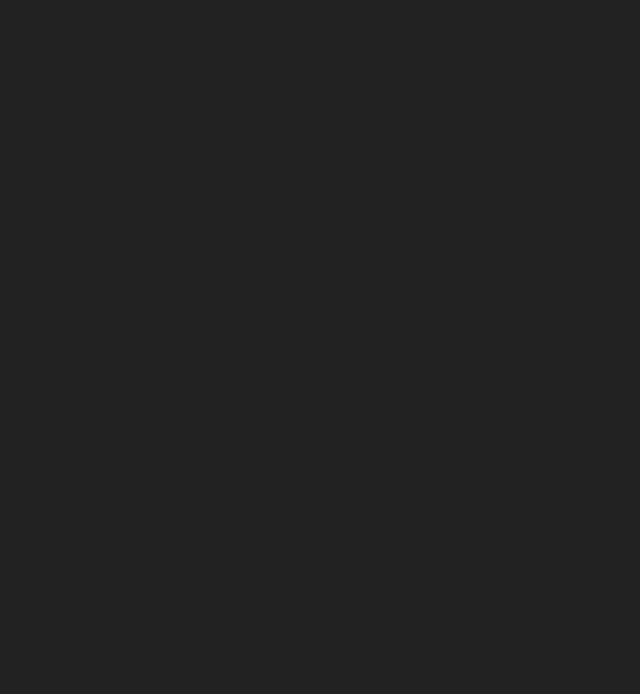
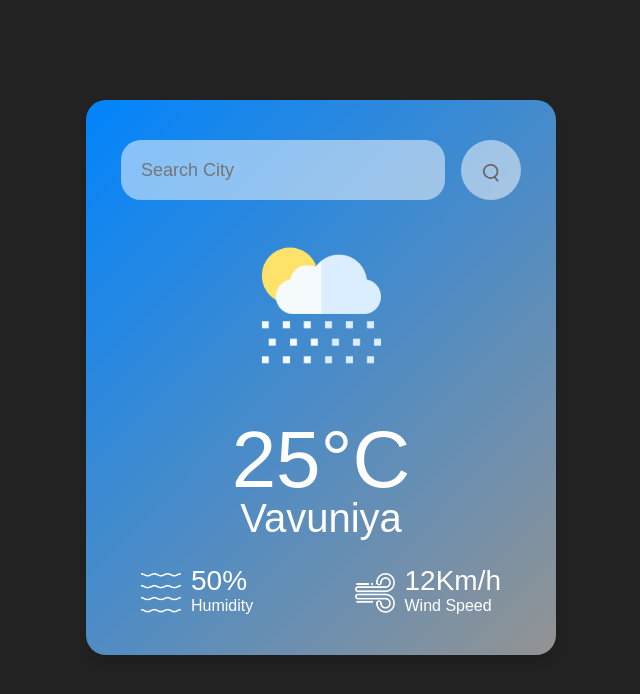
Before and after one commit to akaashsashiraj/Weatherapp, a plain HTML site: page index.html in a window 1280 px wide. Shown: the whole page, without its empty margins (319-959 px from the left). Drawn offline with Linux system fonts and the light colour scheme.

Commit message:
Design done

```diff
--- a/index.html
+++ b/index.html
@@ -9,5 +9,34 @@
 <body>
     <script src="script.js"> </script>
 
+    <div class="card">
+        <div class="search">
+            <input type="text" placeholder="Search City" id="search" spellcheck="false">
+            <button ><img src="images/search.png"></button>
+        </div>
+        <div class="weather">
+            <img src="images/rain.png" class="Weather-icon">
+            <h1 class="temp">25°C</h1>
+            <h2 class="city">Vavuniya</h2>
+            <div class="details">
+                <div class="col">
+                    <img src="images/humidity.png" >
+                    <div>
+                        <p class="humidity">50%</p>
+                        <p>Humidity</p>
+                    </div>
+            </div>
+            <div class="col">
+                <img src="images/wind.png" >
+                <div>
+                    <p class="humidity">12Km/h</p>
+                    <p>Wind Speed</p>
+                </div>
+
+        </div>
+        </div>
+
+    </div>
+
 </body>
 </html>
--- a/style.css
+++ b/style.css
@@ -8,3 +8,81 @@
 body{
     background: #222;
 }
+.card{
+    width: 90%;
+    max-width: 470px;
+    background: linear-gradient(135deg, #0184fd, #939393);
+    color: #fff;
+    border-radius: 20px;
+    margin: 100px auto 0;
+    padding: 40px 35px;
+    box-shadow: 0 10px 10px rgba(0, 0, 0, 0.1);
+    text-align: center;
+}
+.search{
+    width: 100%;
+    display: flex;
+    align-items: center;
+    justify-content: space-between;
+}
+.search input{
+    width: 80%;
+    padding: 10px 20px;
+    border: none;
+    outline: none;
+    background: rgba(255, 255, 255, 0.5);
+    color: #555;
+    border-radius: 20px;
+    flex: 1;
+    margin-right: 16px;
+    font-size: 18px;
+    height: 60px;
+}
+.search button{
+    border: 0;
+    outline: 0;
+    background: rgba(255, 255, 255, 0.5);
+    border-radius: 50px;
+    width: 60px;
+    height: 60px;
+    cursor: pointer;
+}
+.search button img{
+    width: 16px;
+    height: 18px;
+    margin-top: 8px;
+}
+.Weather-icon{
+    width: 170px;
+    margin-top: 30px;
+    margin: 20px auto;
+}
+.weather h1{
+    font-size: 80px;
+    font-weight: 500;
+}
+.weather h2{
+    font-size: 40px;
+    font-weight: 400;
+    margin-top: -10px;
+}
+.details{
+    display: flex;
+    justify-content: space-between;
+    margin-top: 30px;
+    padding: 0 20px;
+}
+.col{
+    display: flex;
+    align-items: center;
+    text-align: left;
+}
+.col img{
+    width: 40px;
+    height: 40px;
+    margin-right: 10px;
+}
+.humidity, .wind{
+    font-size: 28px;
+    margin-top: -6px;
+}
```
Also changed, not shown: 1 other file.
